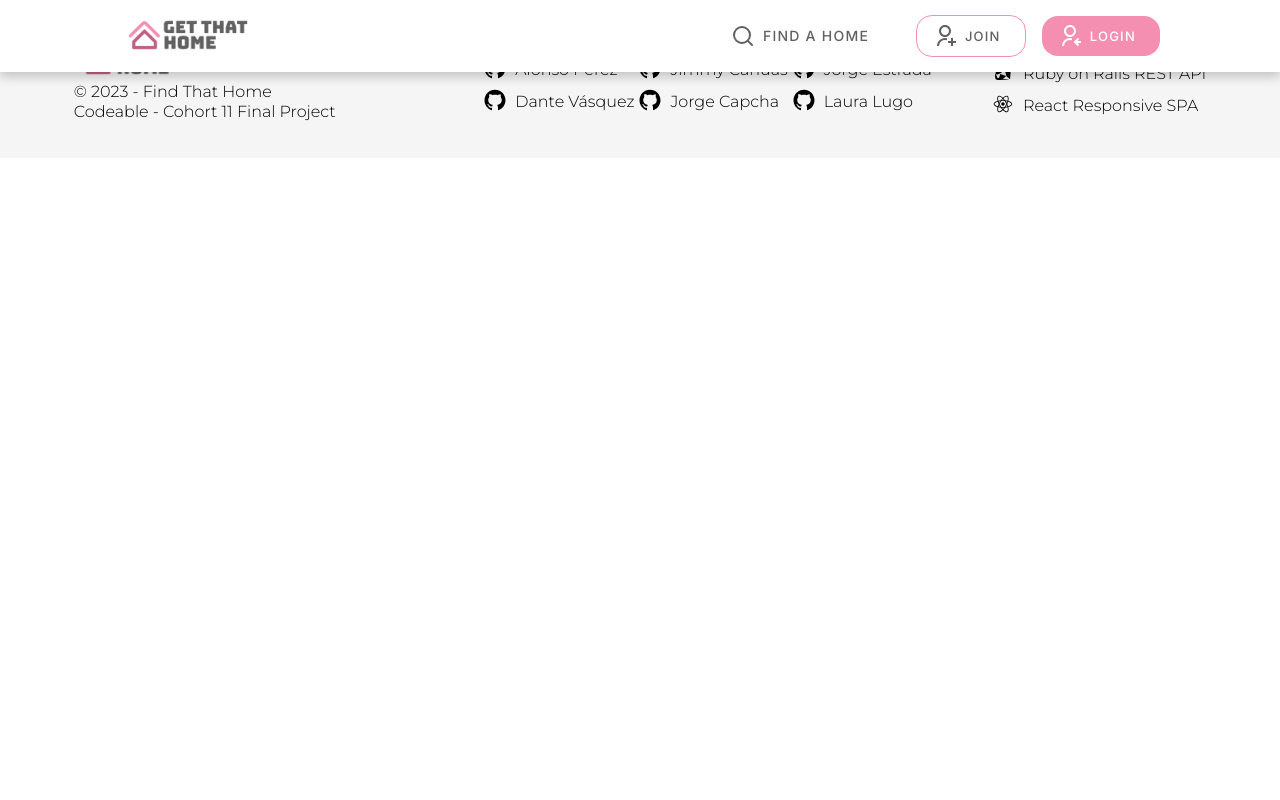
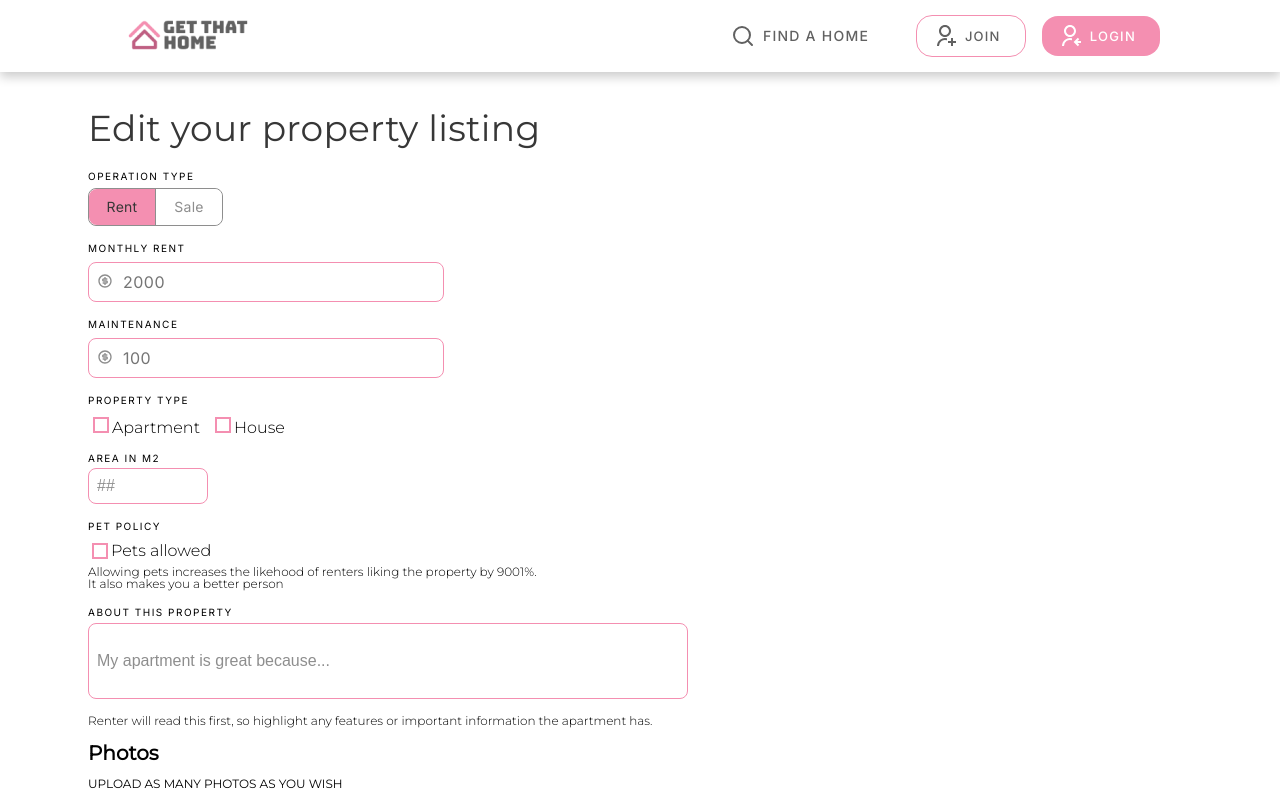
Before and after one commit to Kamaqen/c11-team1-getThatHome, a React (Vite) app: page /edit_property in a window 1280 px wide. Shown: the top 800 px of the page. Built offline with nearby package versions, Linux system fonts and the light colour scheme.

Commit message:
ADD: edit form, still lacking logic

```diff
--- a/src/App.jsx
+++ b/src/App.jsx
@@ -19,6 +19,7 @@ import CreateProperty from "./pages/CreateProperty";
 import { logout } from "./services/auth-services";
 import { MyProperties } from "./pages/MyProperties";
 import { ProfilePage } from "./pages/ProfilePage";
+import EditForm from "./pages/EditProperty";
 
 const App = () => {
   const [idUser, setIdUser] = useState(sessionStorage.getItem("userId"));
@@ -72,6 +73,7 @@ const App = () => {
           <Route path="saved_properties" element={<SavedProperties />} />
           <Route path="create_property" element={<CreateProperty />} />
           <Route path="my_properties" element={<MyProperties />} />
+          <Route path="edit_property" element={<EditForm/>} />
         </Route>
       </Routes>
       {showModal &&
--- a/src/pages/EditProperty.jsx
+++ b/src/pages/EditProperty.jsx
@@ -1,16 +1,25 @@
 import React from 'react';
+import styled from '@emotion/styled';
 import Radiobox from '../components/Radiobox';
 import { useNavigate } from 'react-router-dom';
 import { createProperty } from '../services/property-services';
 import Section from '../components/Section';
-import { InputPropertyFormAddress, InputPropertyFormFacilities, InputPropertyFormPricing, InputPropertyFormTextBox } from '../components/InputPropertyForm';
+import { InputPropertyFormFacilities, InputPropertyFormTextBox } from '../components/InputPropertyForm';
 import CloudinaryUpload from '../components/createProperty_components/CloudinaryUpload';
 import Button from '../components/Button';
-import { ButtonContainer, InputPropertyFormContainer, SignUpForm, SquareRadioInput, StyledDiv, StyledLabel } from '../components/createProperty_components/CreatePropertyStyles';
+import { ButtonContainer, InputPropertyFormContainer, RadioBoxGroup, SignUpForm, SquareRadioInput, StyledDiv, StyledLabel } from '../components/createProperty_components/CreatePropertyStyles';
+import Input from '../components/Inputs';
+import { RiMoneyDollarCircleLine } from "react-icons/ri"
 
+const MoneySymbol = <RiMoneyDollarCircleLine/>
 
+const Rectangle = styled.div`
+  width: 1px;
+  align-self: stretch;
+  background: var(--LightGray, #8E8E8E);
+`
 
-const EditProperty = () => {
+const EditForm = () => {
   const navigate = useNavigate();
   const userID = sessionStorage.getItem("userId");
   const [formData, setFormData] = React.useState({
@@ -52,65 +61,103 @@ const EditProperty = () => {
     });
   };
 
+  const handleChangeOperation = (name, name2, name3) => {
+    setFormData((prevFormData) => {
+      return {
+        ...prevFormData,
+        [name]: "",
+        [name2]: "",
+        [name3]: false,
+      };
+    });
+  }
+
   const handleRent = () => {
+    handleChangeOperation("property_price");
     setOperationType("rent");
     formData.operation_type = "rent";
   };
 
   const handleSale = () => {
+    handleChangeOperation("rent_value", "maintenance_price", "pet_friendly");
     setOperationType("sale");
     formData.operation_type = "sale";
-  }
+  };
 
 
   const handleSubmit = (e) => {
     e.preventDefault();
     formData.urls = imageUrls;
-    createProperty(formData);
-    navigate("/my_properties")
+    console.log(formData);
+    //createProperty(formData);
+    //const propertiesArray = JSON.parse(localStorage.getItem("propertiesData"));
+    //propertiesArray.push(formData)
+    //localStorage.setItem("propertiesData", JSON.stringify(propertiesArray));
+    //navigate("/my_properties")
   };
 
   return (
     <>
     <Section align="flex-start">
-    {operationType === "rent" ?
     <InputPropertyFormContainer>
-    <h5 className="headline5" style={{fontSize: "36px"}}>Create Property Listing</h5>
+    <div className="headline4">Edit your property listing</div>
     <SignUpForm onSubmit={handleSubmit}>
+    <RadioBoxGroup>
+    <div className='overline'>Operation Type</div>
     <ButtonContainer>
-    <StyledLabel>Operation Type</StyledLabel>
-    <Radiobox onClick={handleRent}>
+    <Radiobox
+      style={{ padding: "8px" }}
+      variant={operationType === "rent" ? "Active" : "Inactive"}
+      onClick={handleRent}
+    >
       Rent
     </Radiobox>
-    <Radiobox onClick={handleSale}>
+    <Rectangle />
+    <Radiobox
+      style={{ padding: "8px", borderRadius: "0px 8px 8px 0px" }}
+      variant={operationType === "sale" ? "Active" : "Inactive"}
+      onClick={handleSale}
+    >
       Sale
     </Radiobox>
-    <button type="button" onClick={handleRent}>Rent</button>
-    <button type="button" onClick={handleSale}>Sale</button>
     </ButtonContainer>
-      <InputPropertyFormAddress
-        label="Address"
-        name="address"
-        placeholder="start typing to autocomplete"
-        value={formData.address}
-        onChange={handleChange}
-      />
-      <InputPropertyFormPricing
-        label="Montly rent"
+    </RadioBoxGroup>
+      { operationType === "rent" ?
+      <>
+      <Input
+        label="Monthly rent"
         name="rent_value"
         type= "number"
         placeholder="2000"
         value={formData.rent_value}
         onChange={handleChange}
+        width={"356px"}
+        icon1={MoneySymbol}
       />
-      <InputPropertyFormPricing
+      <Input
         label="Maintenance"
         name="maintenance_price"
         type = "number"
         placeholder="100"
         value={formData.maintenance_price}
         onChange={handleChange}
+        icon1={MoneySymbol}
+        width={"356px"}
       />
+      </>
+      :
+      <Input
+        label="Price"
+        name="property_price"
+        type="number"
+        placeholder="2000"
+        value={formData.property_price}
+        onChange={handleChange}
+        width={"356px"}
+        icon1={MoneySymbol}
+      />
+      }
+      <div style={{display:"flex", flexDirection:"column", alignItems:"flex-start", gap:"4px"}}>
       <StyledLabel>Property type</StyledLabel>
       <StyledDiv>
       <div>
@@ -134,21 +181,8 @@ const EditProperty = () => {
       <label htmlFor="property_type_house">House</label>
       </div>
       </StyledDiv>
+      </div>
       <div className="flex flex-row">
-        <InputPropertyFormFacilities
-          label="Bedrooms"
-          name="bedrooms"
-          type="number"
-          value={formData.bedrooms}
-          onChange={handleChange}
-        />
-        <InputPropertyFormFacilities
-          label="Bathrooms"
-          name="bathrooms"
-          type="number"
-          value={formData.bathrooms}
-          onChange={handleChange}
-        />
         <InputPropertyFormFacilities
           label="Area in m2"
           name="area"
@@ -158,6 +192,10 @@ const EditProperty = () => {
           onChange={handleChange}
         />
       </div>
+      { operationType === "rent" ?
+      <>
+      <div style={{display:"flex", flexDirection:"column", alignItems:"flex-start", gap:"4px"}}>
+      <StyledLabel>Pet Policy</StyledLabel>
       <div style={{display:'flex', flexDirection:'row', alignItems: 'center'}}>
       <SquareRadioInput
         name="pet_friendly"
@@ -169,6 +207,9 @@ const EditProperty = () => {
       </div>
       <p style={{fontSize:"12px"}}>Allowing pets increases the likehood of renters liking the property by 9001%. <br/>
       It also makes you a better person</p>
+      </div>
+      </>
+      : null}
       <InputPropertyFormTextBox
         label="About this property"
         name="description"
@@ -188,101 +229,9 @@ const EditProperty = () => {
       <Button type="submit">Publish Property Listing</Button>
       </SignUpForm>
       </InputPropertyFormContainer>
-    : null}
-   {operationType === "sale" ? (
-    <InputPropertyFormContainer>
-    <h5 className="headline5" style={{fontSize: "36px"}}>Create Property Listing</h5>
-    <SignUpForm onSubmit={handleSubmit}>
-    <ButtonContainer>
-    <StyledLabel>Operation Type</StyledLabel>
-    <button type="button" onClick={handleRent}>Rent</button>
-    <button type="button" onClick={handleSale}>Sale</button>
-    </ButtonContainer>
-      <InputPropertyFormAddress
-        label="Address"
-        name="address"
-        placeholder="start typing to autocomplete"
-        value={formData.address}
-        onChange={handleChange}
-      />
-      <InputPropertyFormPricing
-        label="Price"
-        name="property_price"
-        type="number"
-        placeholder="2000"
-        value={formData.property_price}
-        onChange={handleChange}
-      />
-      <StyledLabel>Property type</StyledLabel>
-      <StyledDiv>
-      <div>
-      <SquareRadioInput
-        type="radio"
-        name="property_type"
-        value="apartment"
-        checked={formData.property_type === "apartment"}
-        onChange={handleChange}
-      />
-      <label htmlFor="property_type_apartment">Apartment</label>
-      </div>
-      <div>
-      <SquareRadioInput
-        type="radio"
-        name="property_type"
-        value="house"
-        checked={formData.property_type === "house"}
-        onChange={handleChange}
-      />
-      <label htmlFor="property_type_house">House</label>
-      </div>
-      </StyledDiv>
-      <div className="flex flex-row">
-        <InputPropertyFormFacilities
-          label="Bedrooms"
-          name="bedrooms"
-          type="number"
-          value={formData.bedrooms}
-          onChange={handleChange}
-        />
-        <InputPropertyFormFacilities
-          label="Bathrooms"
-          name="bathrooms"
-          type="number"
-          value={formData.bathrooms}
-          onChange={handleChange}
-        />
-        <InputPropertyFormFacilities
-          label="Area in m2"
-          name="area"
-          type="number"
-          placeholder="##"
-          value={formData.area}
-          onChange={handleChange}
-        />
-      </div>
-      <InputPropertyFormPricing
-        label="About this property"
-        name="description"
-        type="text"
-        placeholder="My apartment is great because..."
-        value={formData.description}
-        onChange={handleChange}
-      />
-      <p>Renter will read this first, so highlight any features or important information the apartment has.</p>
-      <div>
-      <p style={{fontSize:"20px", fontWeight: "600", marginBottom:"15px"}}>Photos</p>
-      <p style={{fontSize:"12px", textTransform:"uppercase", fontWeight: "400", marginBottom:"15px"}}>Upload as many photos as you wish</p>
-      <div>
-        <CloudinaryUpload setImageUrls={setImageUrls}/>
-      </div>
-      </div>
-      <Button type="submit">Publish Property Listing</Button>
-      </SignUpForm>
-      </InputPropertyFormContainer>
-) : null}
     </Section>
     </>
   );
 };
 
-export default EditProperty;
+export default EditForm;
```
